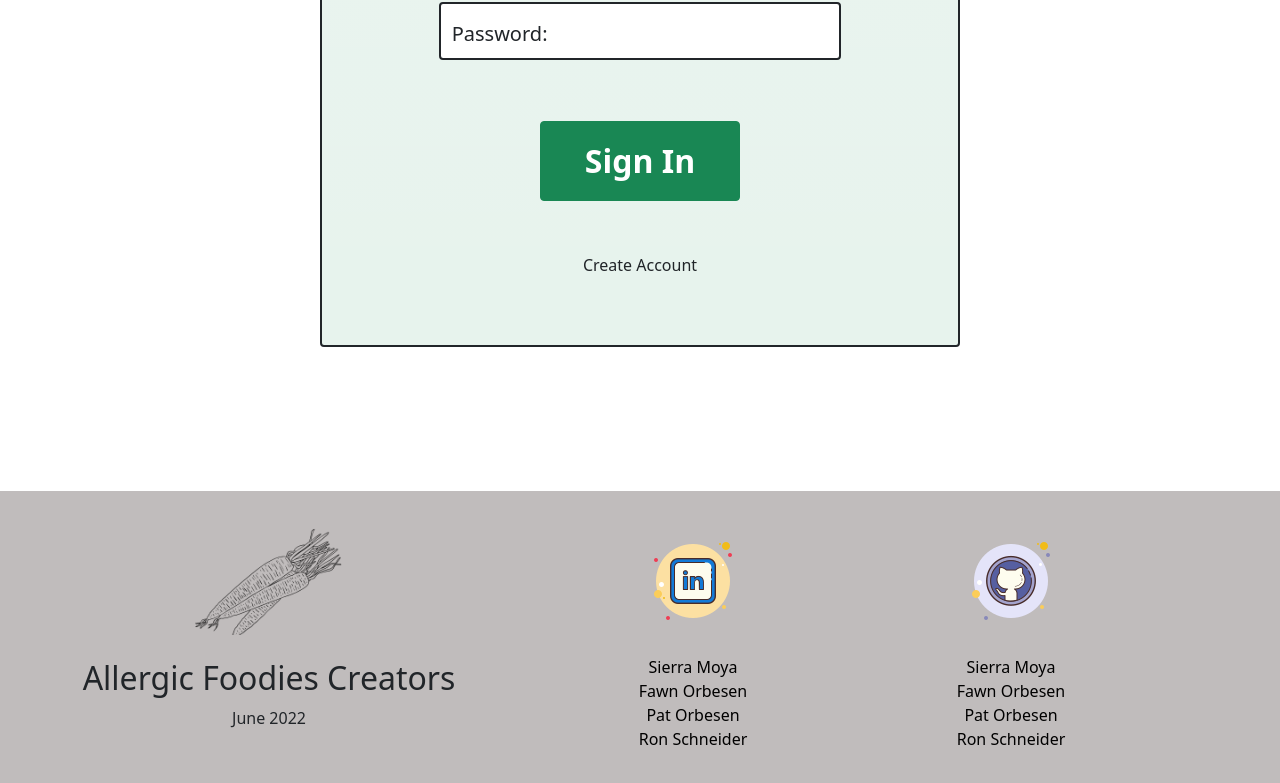
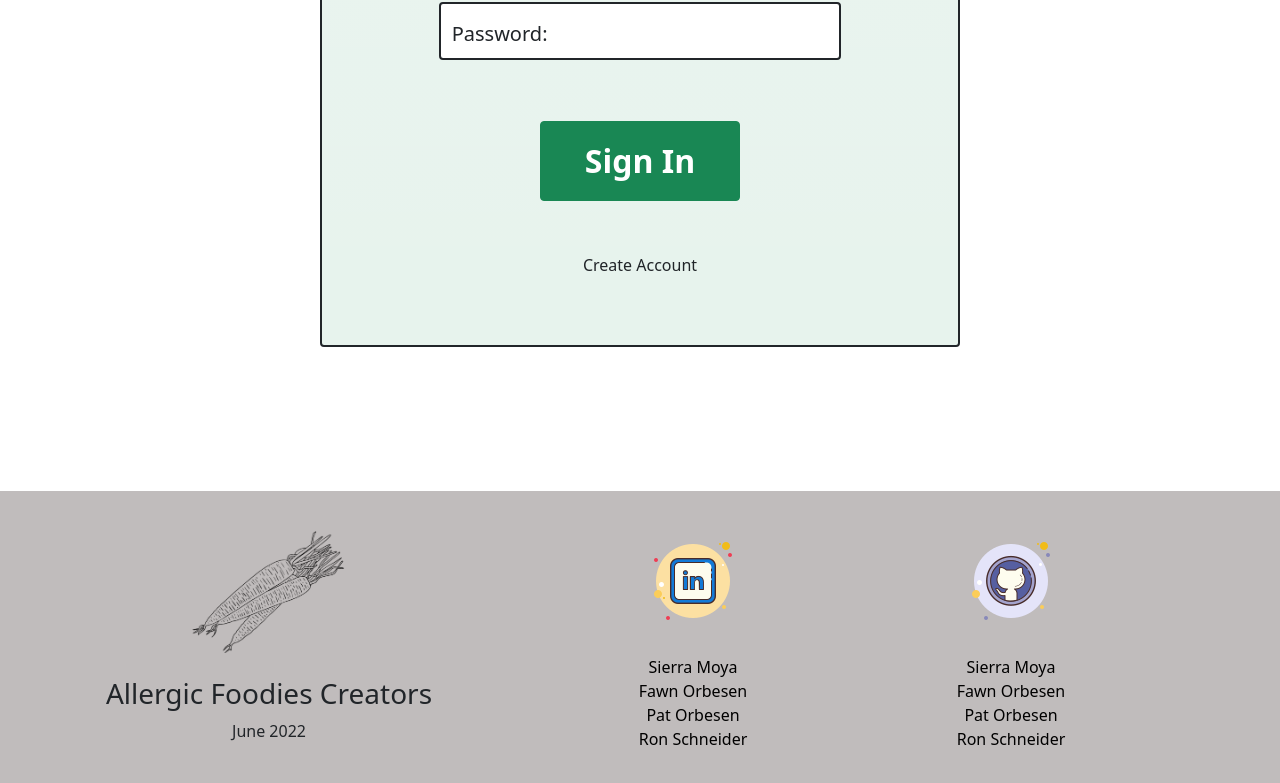
Before and after one commit to food-allergy-project/food-allergy-project, a React (Create React App) app in the folder frontend/: page /sign-in in a window 1280 px wide. Shown: the part 659-1442 px from the top of the page. Built offline with nearby package versions, Linux system fonts and the light colour scheme.

Commit message:
quick change with image

```diff
--- a/frontend/src/ui/shared/components/Footer.js
+++ b/frontend/src/ui/shared/components/Footer.js
@@ -1,10 +1,10 @@
 import React from "react";
 import {Figure} from "react-bootstrap";
 import FigureImage from "react-bootstrap/FigureImage";
-import GitHubIcon from '../imgs/GitHubIcon.png'
+import GitHubIcon from '../imgs/GItHubIcon.png'
 import LinkInLogo from '../imgs/LInkedInIcon.png'
 import "../../Footer.css"
-import FoodieLogo from "../imgs/JustCarrotIcon.png";
+import FoodieLogo from "../imgs/1.png";
 
 
 
@@ -23,7 +23,7 @@ export function Footer() {
                                 height={100}
                             />
                         </Figure>
-                        <h2>Allergic Foodies Creators </h2>
+                        <h3>Allergic Foodies Creators </h3>
 
                         <p>June 2022 </p>
                     </div>
```
Also changed, not shown: frontend/src/ui/shared/imgs/1.png (added), frontend/src/ui/shared/imgs/4.png (added).
